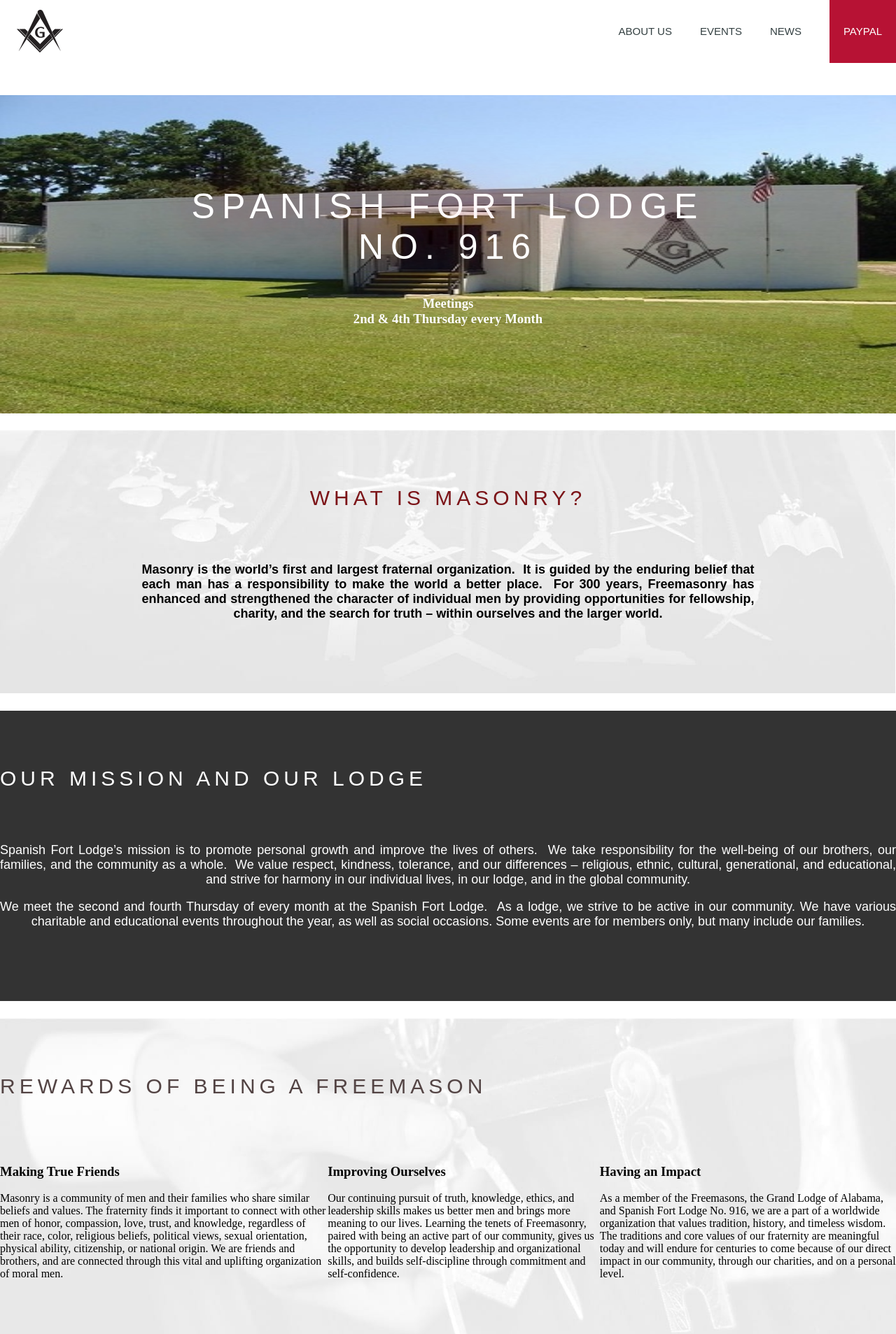
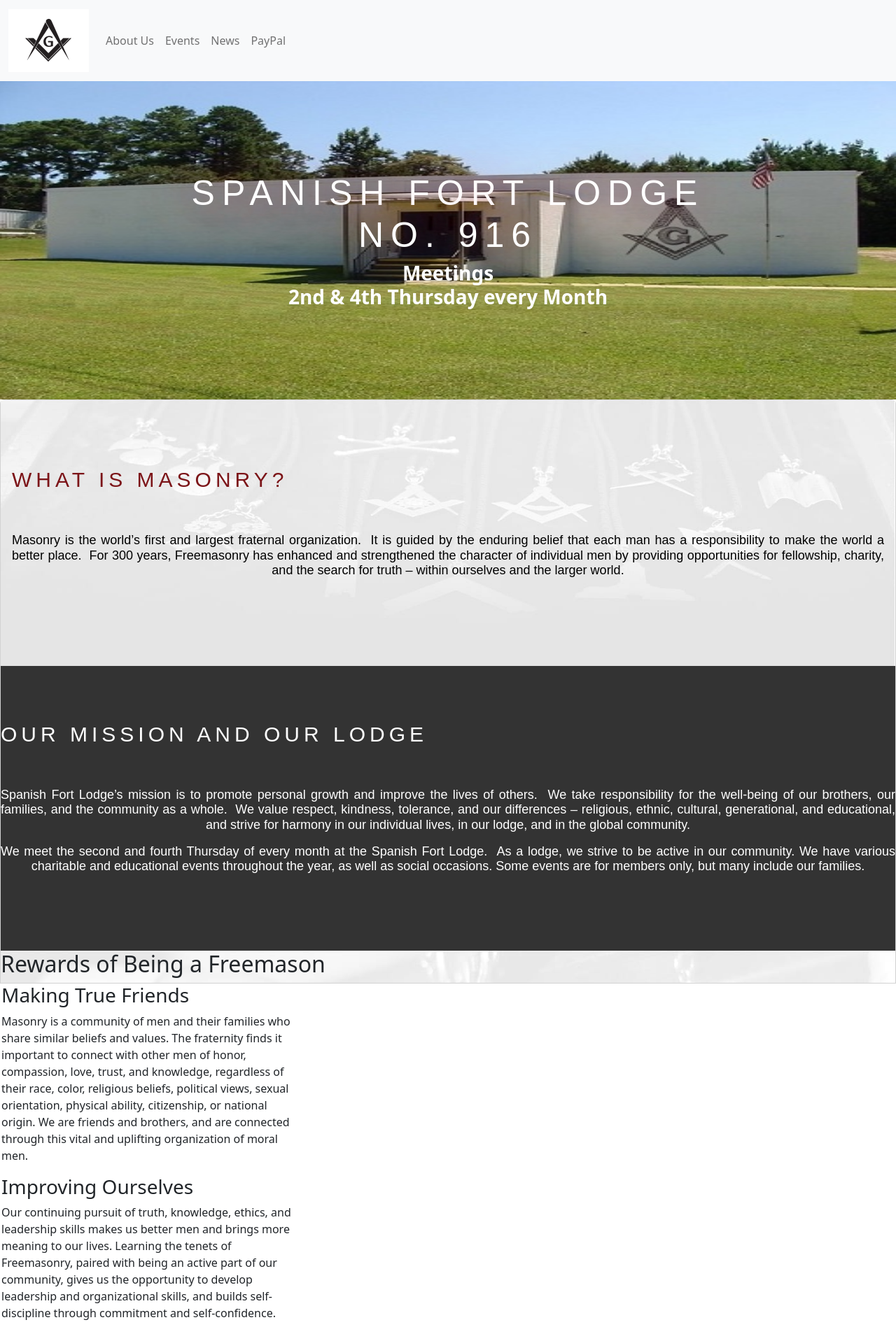
Before and after one commit to TildaWave/SpanishFortLodge, an Angular app: page / in a window 1280 px wide. Shown: the top 1907 px of the page at 70% size. Built offline with nearby package versions, Linux system fonts and the light colour scheme.

Commit message:
Fixing toggle.

```diff
--- a/package.json
+++ b/package.json
@@ -19,7 +19,6 @@
     "@angular/platform-browser-dynamic": "~13.3.0",
     "@angular/router": "~13.3.0",
     "@microsoft/applicationinsights-web": "^2.8.6",
-    "bootstrap": "^5.2.0",
     "jquery": "^3.6.0",
     "jquery-migrate": "^3.4.0",
     "magnific-popup": "^1.1.0",
--- a/src/app/app.component.html
+++ b/src/app/app.component.html
@@ -1,5 +1,11 @@
-<div class="container">
+<header>
   <app-header></app-header>
+</header>
+
+<main role="main">
   <router-outlet></router-outlet>
+</main>
+
+<footer class="text-muted">
   <app-footer></app-footer>
-</div>
+</footer>
--- a/src/app/footer/footer.component.css
+++ b/src/app/footer/footer.component.css
@@ -1,12 +1,8 @@
-.spacer {
- flex: 1 1 auto;
+footer {
+  padding-top: 3rem;
+  padding-bottom: 3rem;
 }
-button.mat-raised-button {
- border-radius: 0;
+
+footer p {
+  margin-bottom: .25rem;
 }
-.searchbar {
- width: 99%;
- margin: 5px;
- height: 30px;
- border-radius: 23px;
-}
--- a/src/app/header/header.component.html
+++ b/src/app/header/header.component.html
@@ -1,29 +1,36 @@
-<div class="container">
-  <div id="">
-    <div class=""></div>
-    <div class="hamburger"></div>
-  </div>
-  <a href="#" id=""><img src="assets/logo.png" class="header-image" alt="header image"></a>
-  <div class="main-nav">
-    <ul id="menu" class="menu">
-      <li></li>
-      <li></li>
-      <li>
-        <a [routerLink]="'/about'">About Us</a>
+<nav class="navbar navbar-expand-lg navbar-light bg-light">
+  <div class="container-fluid">
+    <a class="navbar-brand" href="#">
+      <img src="assets/logo.png" class="header-image" alt="header image">
+    </a>
+    <button class="navbar-toggler" type="button" data-bs-toggle="collapse" data-bs-target="#navbarNavAltMarkup"
+      aria-controls="navbarNavAltMarkup" aria-expand="false" aria-label="Toggle navigation">
+      <span class="navbar-toggler-icon"></span>
+    </button>
+    <div class="collapse navbar-collapse" id="navbarNavAltMarkup">
+      <ul class="navbar-nav">
+        <li class="nav-item">
+          <a class="nav-link" aria-current="page" [routerLink]="'/about'">
+            About Us
+          </a>
         </li>
-      <li>
-        <a routerLink="/events">Events</a>
+        <li class="nav-item">
+          <a class="nav-link" routerLink="/events">Events</a>
         </li>
         <!-- <li id="menu-item-284" class="m-join menu-item menu-item-type-custom menu-item-object-custom menu-item-284"><a
           href="#">Join Us</a></li> -->
-      <li>
-        <a routerLink="/newsfeed">News</a>
+        <li class="nav-item">
+          <a class="nav-link" routerLink="/newsfeed">News</a>
         </li>
-      <li>
-        <a href="#">PayPal</a>
+        <li class="nav-item">
+          <a class="nav-link" href="#">PayPal</a>
         </li>
       </ul>
     </div>
+  </div>
+</nav>
+<div>
+
 </div>
 <div id="about-top" class="mainblock">
   <div class="mainblock-inner">
--- a/src/app/home/home.component.css
+++ b/src/app/home/home.component.css
@@ -0,0 +1,17 @@
+#about-masonry {
+  background-image: url("../../assets/masonry-back.jpg");
+  background-size: 100% 100%;
+}
+
+
+
+#about-masonry h2 {
+    font-weight: 300;
+    font-family: 'ProximaNova-Semibold', sans-serif;
+    font-size: 30px;
+    text-transform: uppercase;
+    letter-spacing: 0.2em;
+    padding-top: 80px;
+    padding-bottom: 50px;
+    color: #7c1418;
+}
--- a/src/app/home/home.component.html
+++ b/src/app/home/home.component.html
@@ -1,6 +1,6 @@
-<div>
-  <div id="about-masonry" class="mainblock " style="background-image:url(&quot;assets/masonry-back.jpg&quot;)">
-    <div class="mainblock-inner">
+<div class="card">
+  <div id="about-masonry" class="card-body">
+
     <h2>What is Masonry?</h2>
     <h4>
       <p><strong>Masonry is the world’s first and largest fraternal organization. &nbsp;It is guided by
@@ -9,10 +9,10 @@
           men by providing opportunities for fellowship, charity, and the search for truth – within
           ourselves and the larger world.</strong></p>
     </h4>
-    </div>
+
   </div>
   <div id="about-mission" class="mainblock black">
-    <div class="col-md-4">
+    <div class="col-md-12">
       <h2>Our Mission and Our Lodge</h2>
       <h4>
         <p>Spanish Fort Lodge’s mission is to promote personal growth and improve the lives of others. &nbsp;We
@@ -27,12 +27,12 @@
       </h4>
     </div>
   </div>
-  <div id="about-rewards" class="mainblock " style="background-image:url(&quot;assets/rewards-background.jpg&quot;)">
-    <div class="col-md-12">
+  <div id="" class=" " style="background-image:url(&quot;assets/rewards-background.jpg&quot;)">
+    <div class="row">
       <h2>Rewards of Being a Freemason</h2>
 
-      <section class="rewards-container">
-        <div class="col-md-4">
+      <div class="card">
+        <div class="col-xs-6 col-md-4">
           <h3>Making True Friends</h3>
           <p>
             Masonry is a community of men and their families who share similar beliefs and values.
@@ -43,7 +43,7 @@
             moral men.
           </p>
         </div>
-        <div class="col-md-4">
+        <div class="col-xs-6 col-md-4">
           <h3>Improving Ourselves</h3>
           <p>
             Our continuing pursuit of truth, knowledge, ethics, and leadership skills makes us better
@@ -53,7 +53,7 @@
             self-confidence.
           </p>
         </div>
-        <div class="col-md-4">
+        <div class="col-xs-6 col-md-4">
           <h3>Having an Impact</h3>
           <p>
             As a member of the Freemasons, the Grand Lodge of Alabama, and Spanish Fort Lodge No.
@@ -64,7 +64,7 @@
           </p>
 
         </div>
-      </section>
+      </div>
 
     </div>
   </div>
--- a/src/index.html
+++ b/src/index.html
@@ -6,6 +6,8 @@
   <title>Spanish Fort Lodge No. 916</title>
   <base href="/">
   <meta name="viewport" content="width=device-width, initial-scale=1">
+  <link href="https://cdn.jsdelivr.net/npm/bootstrap@5.2.0/dist/css/bootstrap.min.css" rel="stylesheet"
+    integrity="sha384-gH2yIJqKdNHPEq0n4Mqa/HGKIhSkIHeL5AyhkYV8i59U5AR6csBvApHHNl/vI1Bx" crossorigin="anonymous">
   <link rel="icon" type="image/x-icon" href="favicon.ico">
 </head>
 
@@ -13,4 +15,7 @@
   <app-root></app-root>
 </body>
 
+<script src="https://cdn.jsdelivr.net/npm/bootstrap@5.2.0/dist/js/bootstrap.bundle.min.js"
+  integrity="sha384-A3rJD856KowSb7dwlZdYEkO39Gagi7vIsF0jrRAoQmDKKtQBHUuLZ9AsSv4jD4Xa" crossorigin="anonymous"></script>
+
 </html>
--- a/src/styles.css
+++ b/src/styles.css
@@ -88,17 +88,6 @@ html, body {
 }
 
 
-
-#about-masonry h2 {
-    font-weight: 300;
-    font-family: 'ProximaNova-Semibold', sans-serif;
-    font-size: 30px;
-    text-transform: uppercase;
-    letter-spacing: 0.2em;
-    padding-top: 80px;
-    padding-bottom: 50px;
-    color: #7c1418;
-}
 
 #about-masonry h4 {
     font-weight: 300;
@@ -340,3 +329,33 @@ form {
         left: -55px;
     }
 }
+/********************************************************* New CSS ****************************************/
+
+:root {
+  --jumbotron-padding-y: 3rem;
+}
+
+.jumbotron {
+  padding-top: var(--jumbotron-padding-y);
+  padding-bottom: var(--jumbotron-padding-y);
+  margin-bottom: 0;
+  background-color: #fff;
+}
+@media (min-width: 768px) {
+  .jumbotron {
+    padding-top: calc(var(--jumbotron-padding-y) * 2);
+    padding-bottom: calc(var(--jumbotron-padding-y) * 2);
+  }
+}
+
+.jumbotron p:last-child {
+  margin-bottom: 0;
+}
+
+.jumbotron-heading {
+  font-weight: 300;
+}
+
+.jumbotron .container {
+  max-width: 40rem;
+}
```
Lines whose indentation alone changed are shown as unchanged.
